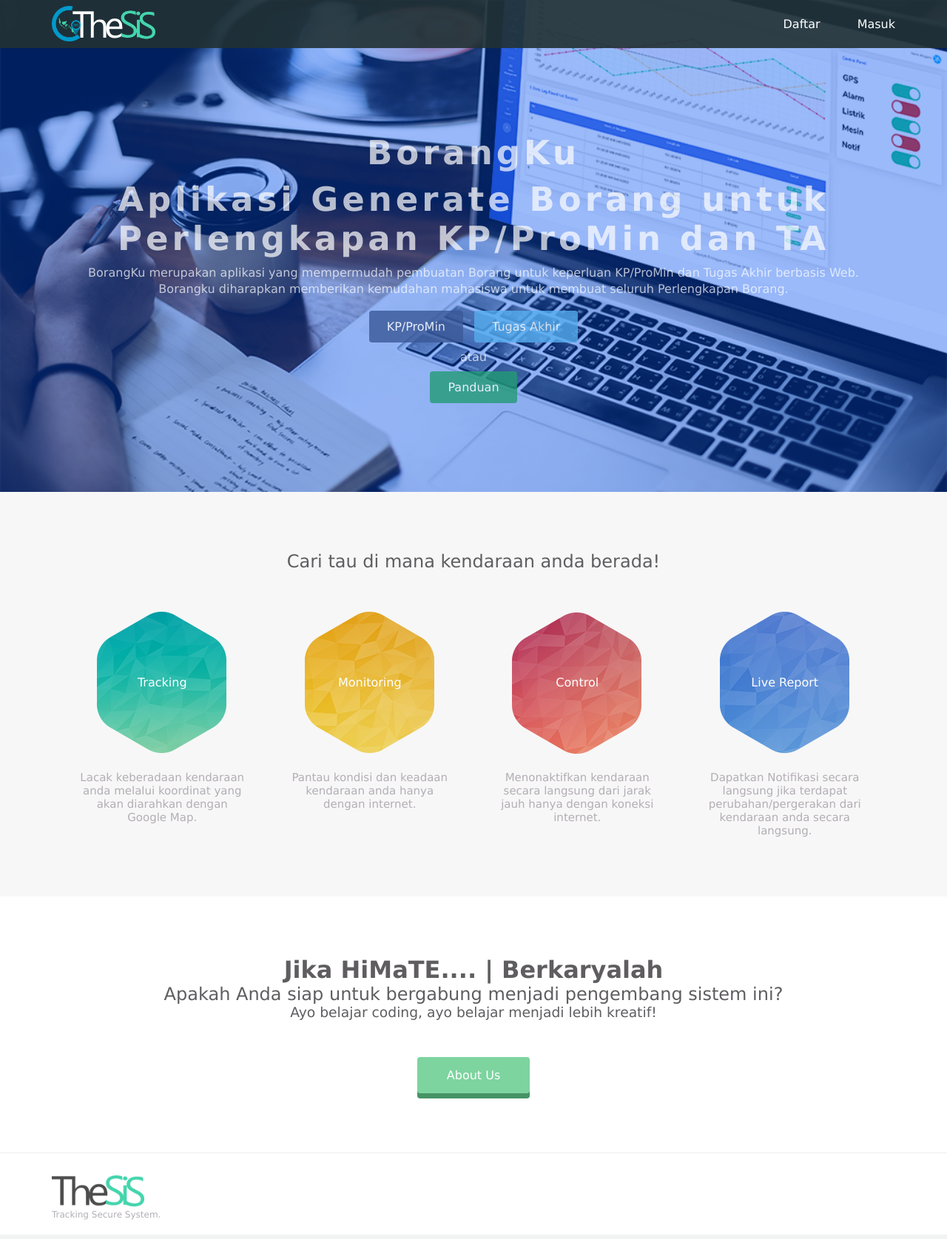
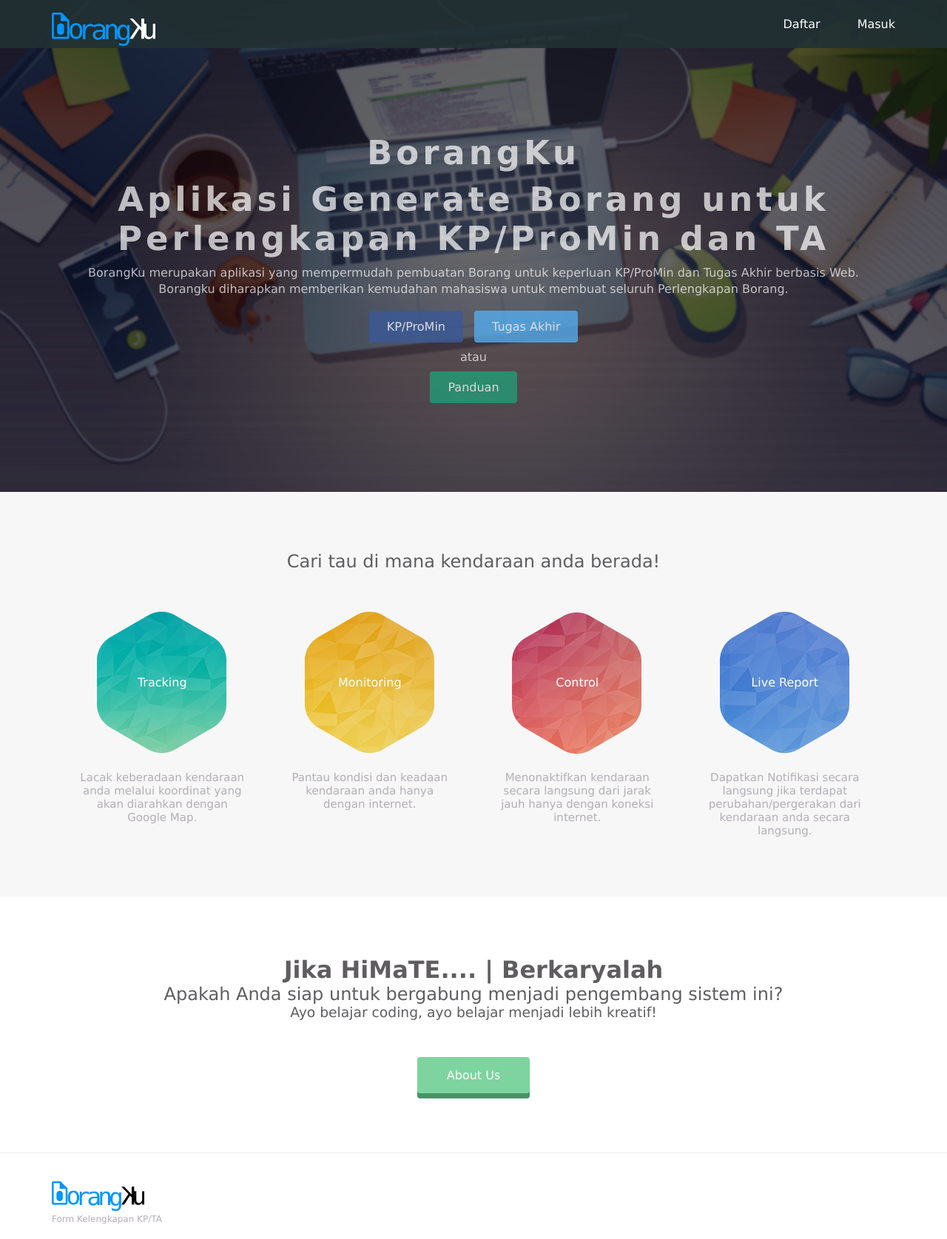
Before and after one commit to teuinsuska/borangku, a CodeIgniter 4 app: template app/Views/landing/index.php in a window 1280 px wide. Shown: the whole page at 74% size. Run offline with PHP 8.4 and a stand-in for CodeIgniter, Linux system fonts and the light colour scheme; the template is opened without the code that fills it, so the values that code supplies are empty; some libraries are stand-ins or nearby versions.

Commit message:
add: landing page.

```diff
--- a/app/Views/landing/index.php
+++ b/app/Views/landing/index.php
@@ -19,7 +19,7 @@
   <header>
     <div class="container">
       <div class="header-left">
-        <img class="logo" src="<?= base_url('assets') ?>/img/logo.png">
+        <img class="logo" src="<?= base_url('assets') ?>/img/logo-head.png">
       </div>
       <!-- Tambahkan menu ikon dibaris bawah -->
       <span class="fa fa-bars menu-icon"></span>
@@ -96,8 +96,8 @@
   </div>
   <footer>
     <div class="container">
-      <img src="<?= base_url('assets') ?>/img/footer_logo.png">
-      <p>Tracking Secure System.</p>
+      <img src="<?= base_url('assets') ?>/img/logo-foot.png">
+      <p>Form Kelengkapan KP/TA</p>
     </div>
   </footer>
 </body>
--- a/assets/css/landing.css
+++ b/assets/css/landing.css
@@ -39,11 +39,13 @@ a {
 }
 
 .top-wrapper {
+	color: white;
+	text-align: center;
+	background-size: cover;
+	padding: 180px 0 100px 0;
+	mix-blend-mode: difference;
+	font: cookie, cursive;
 	background-image: url(../img/bg_landing.png);
-	padding: 180px 0 100px 0;
-	background-size: cover;
-	text-align: center;
-	color: white;
 }
 
 .top-wrapper h1 {
--- /dev/null
+++ b/assets/src.txt
@@ -0,0 +1 @@
+<a href='https://www.freepik.com/vectors/coffee'>Coffee vector created by upklyak - www.freepik.com</a>
```
Also changed, not shown: app/Controllers/Home.php (indentation only), assets/img/bg_landing.png, assets/img/footer_logo.png (deleted), assets/img/logo-foot.png (added), assets/img/logo-head.png (added), assets/img/logo.png (deleted).
